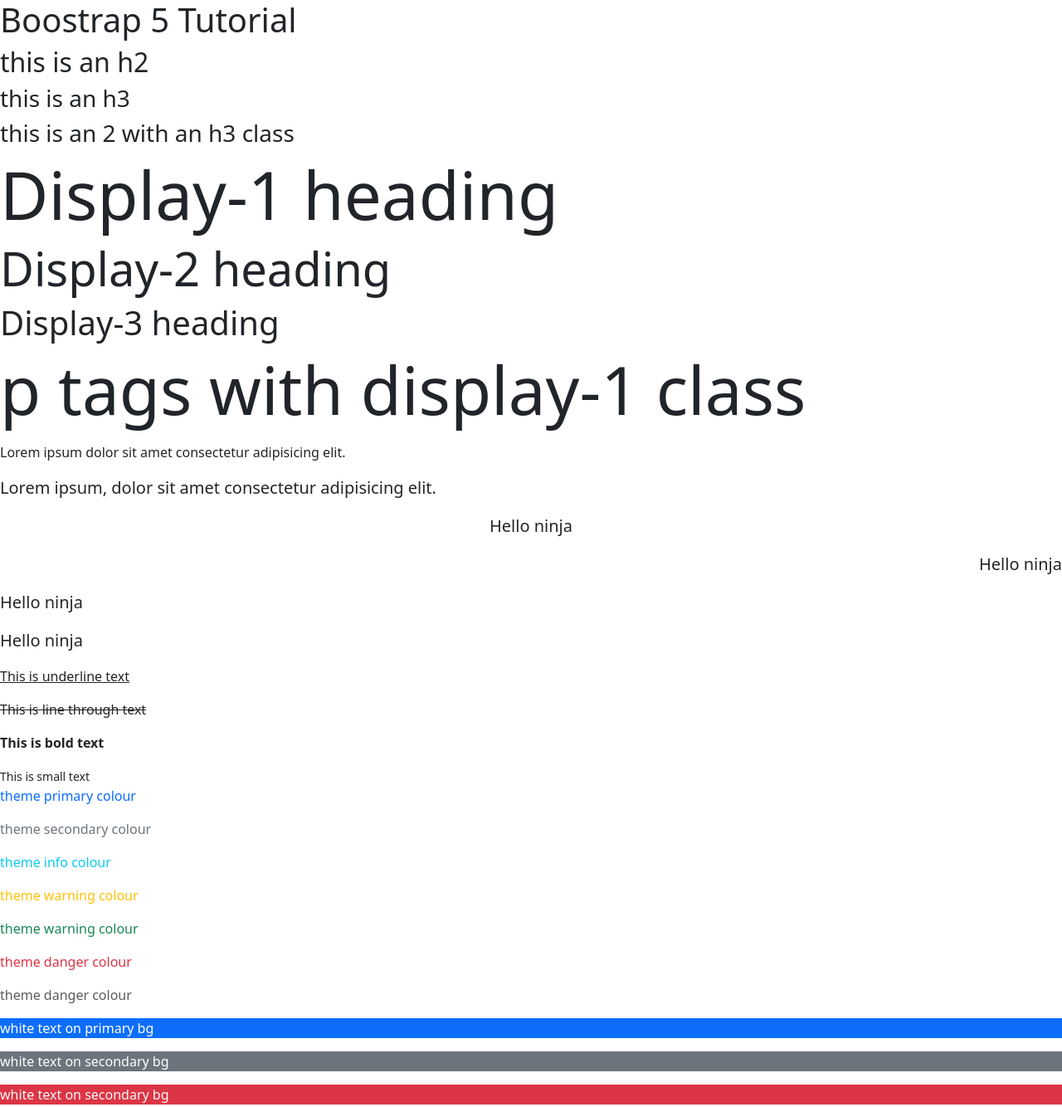
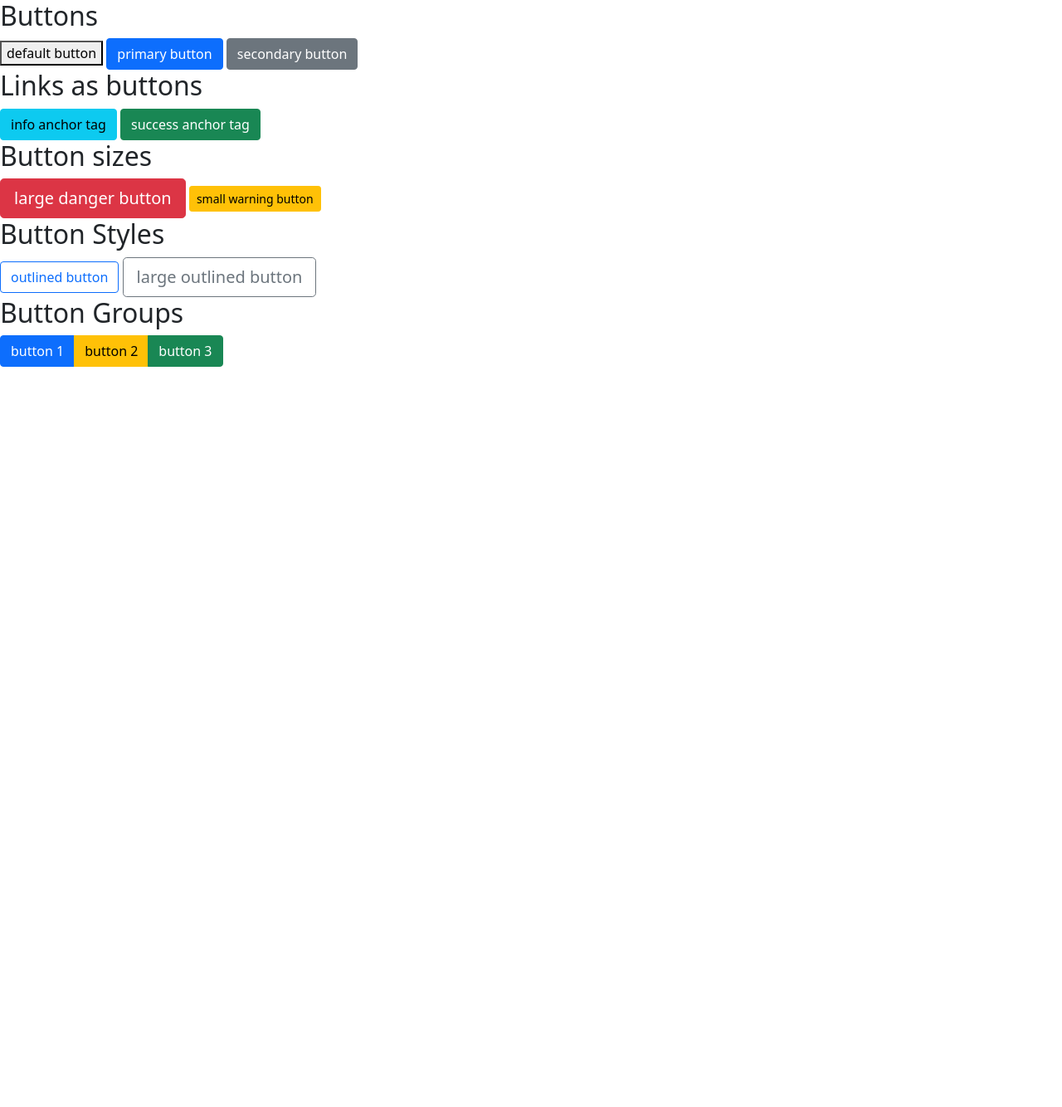
Before and after one commit to Papayaweb00/coursBootstrap, a plain HTML site: page index.html in a window 1280 px wide. Shown: the whole page at 83% size. After the commit the page ends 800 px from the top, so only its background shows below. Drawn offline with nearby package versions, Linux system fonts and the light colour scheme.

Commit message:
Update index.html

```diff
--- a/index.html
+++ b/index.html
@@ -1,59 +1,46 @@
-<!DOCTYPE html>
 <html lang="en">
+<head>
+  <meta charset="UTF-8">
+  <meta http-equiv="X-UA-Compatible" content="IE=edge">
+  <meta name="viewport" content="width=device-width, initial-scale=1.0">
+  <title>Net Ninja Pro - the Book</title>
+  <link href="https://cdn.jsdelivr.net/npm/bootstrap@5.0.1/dist/css/bootstrap.min.css" rel="stylesheet" integrity="sha384-+0n0xVW2eSR5OomGNYDnhzAbDsOXxcvSN1TPprVMTNDbiYZCxYbOOl7+AMvyTG2x" crossorigin="anonymous">
+</head>
+<body>
+  <!-- basic buttons -->
+  <h2>Buttons</h2>
 
-<head>
-    <meta charset="UTF-8">
-    <meta name="viewport" content="width=device-width, initial-scale=1.0">
-    <title>Net ninja pro - the Book</title>
-    <link href="https://cdn.jsdelivr.net/npm/bootstrap@5.3.3/dist/css/bootstrap.min.css" rel="stylesheet"
-        integrity="sha384-QWTKZyjpPEjISv5WaRU9OFeRpok6YctnYmDr5pNlyT2bRjXh0JMhjY6hW+ALEwIH" crossorigin="anonymous">
-</head>
+  <button>default button</button>
+  <button class="btn btn-primary">primary button</button> <!-- auto lightens text -->
+  <button class="btn btn-secondary">secondary button</button>
 
-<body>
-    <!--  heading tags -->
-    <h1>Boostrap 5 Tutorial</h1>
-    <h2>this is an h2</h2>
-    <h3>this is an h3</h3>
-    <h2 class="h3">this is an 2 with an h3 class</h2>
+  <!-- anchor tags as buttons -->
+  <h2>Links as buttons</h2>
 
-    <!-- display headings -->
-    <h1 class="display-1">Display-1 heading</h1>
-    <h1 class="display-4">Display-2 heading</h1>
-    <h1 class="display-6">Display-3 heading</h1>
-    <p class="display-1">p tags with display-1 class</p>
-    <!-- lead text & alignment -->
-    <p>Lorem ipsum dolor sit amet consectetur adipisicing elit.</p>
-    <p class="lead">Lorem ipsum, dolor sit amet consectetur adipisicing elit.</p>
+  <a href="#" class="btn btn-info">info anchor tag</a>
+  <a href="#" class="btn btn-success">success anchor tag</a>
 
-    <p class="lead text-center">Hello ninja</p>
-    <p class="lead text-end">Hello ninja</p>
-    <p class="lead text-start">Hello ninja</p>
-    <p class="lead">Hello ninja</p>
+  <!-- button sizes -->
+  <h2>Button sizes</h2>
 
-    <!-- text decoration & font weight -->
-    <p class="text-decoration-underline">This is underline text</p>
-    <p class="text-decoration-line-through">This is line through text</p>
-    <p class="fw-bold">This is bold text</p>
-    <small>This is small text</small>
+  <button class="btn btn-lg btn-danger">large danger button</button>
+  <button class="btn btn-sm btn-warning">small warning button</button>
 
-    <!-- text colours -->
-    <p class="text-primary">theme primary colour</p>
-    <p class="text-secondary">theme secondary colour</p>
-    <p class="text-info">theme info colour</p>
-    <p class="text-warning">theme warning colour</p>
-    <p class="text-success">theme warning colour</p>
-    <p class="text-danger">theme danger colour</p>
-    <p class="text-muted">theme danger colour</p>
+  <!-- outlined styles -->
+  <h2>Button Styles</h2>
 
-    <!-- bg colors -->
-    <p class="text-white bg-primary">white text on primary bg</p>
-    <p class="text-white bg-secondary">white text on secondary bg</p>
-    <p class="text-light bg-danger">white text on secondary bg</p>
+  <button class="btn btn-outline-primary">outlined button</button>
+  <button class="btn btn-outline-secondary btn-lg">large outlined button</button>
 
+  <!-- button groups -->
+  <h2>Button Groups</h2>
 
-    <script src="https://cdn.jsdelivr.net/npm/bootstrap@5.3.3/dist/js/bootstrap.bundle.min.js"
-        integrity="sha384-YvpcrYf0tY3lHB60NNkmXc5s9fDVZLESaAA55NDzOxhy9GkcIdslK1eN7N6jIeHz"
-        crossorigin="anonymous"></script>
+  <div class="btn-group">
+    <a href="#" class="btn btn-primary">button 1</a>
+    <a href="#" class="btn btn-warning">button 2</a>
+    <a href="#" class="btn btn-success">button 3</a>
+  </div>
+
+  <script src="https://cdn.jsdelivr.net/npm/bootstrap@5.0.1/dist/js/bootstrap.bundle.min.js" integrity="sha384-gtEjrD/SeCtmISkJkNUaaKMoLD0//ElJ19smozuHV6z3Iehds+3Ulb9Bn9Plx0x4" crossorigin="anonymous"></script>
 </body>
-
 </html>
```
